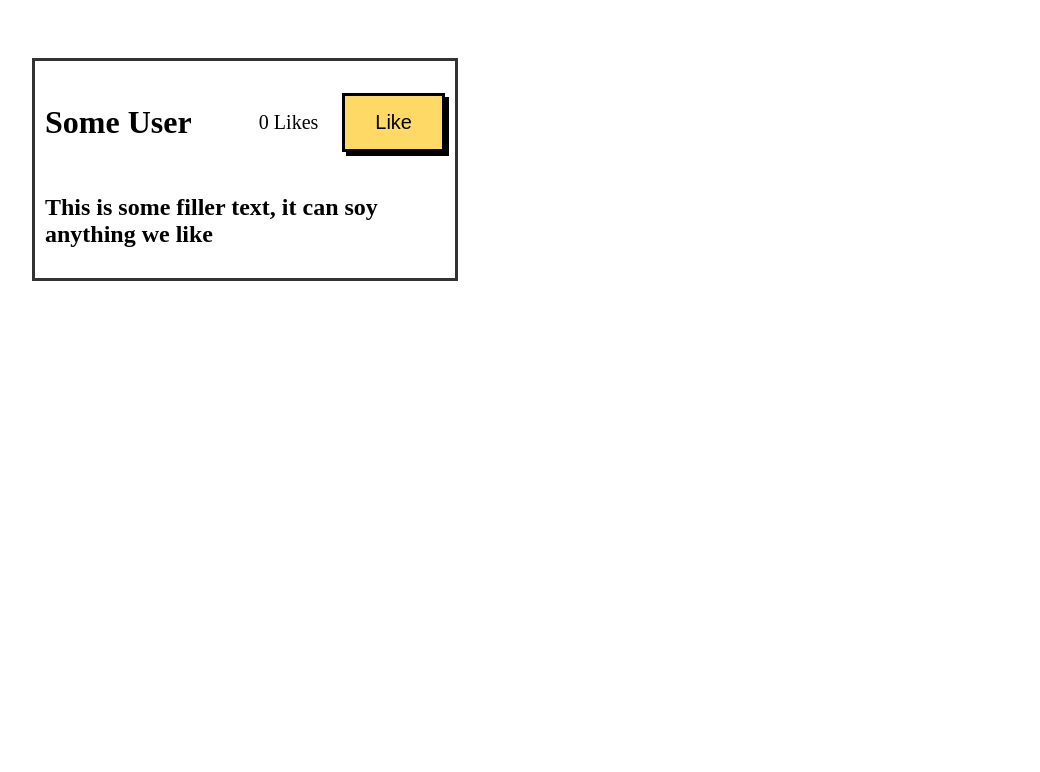
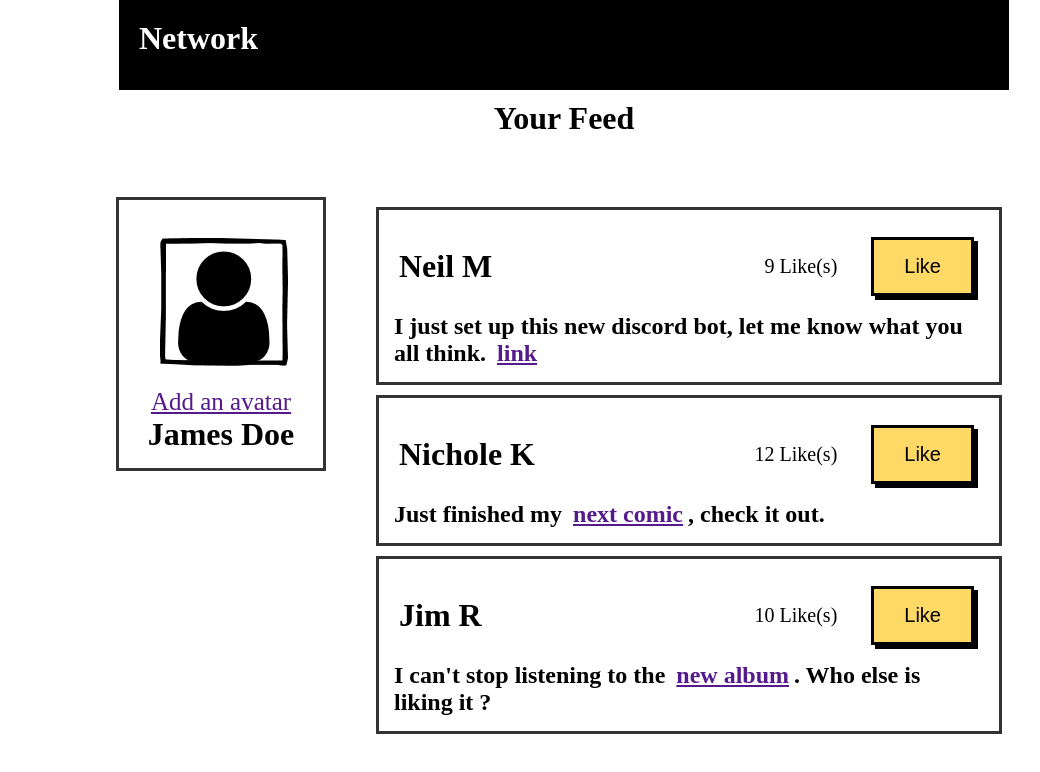
Before and after one commit to FabianCiceia/event-click-like, a plain HTML site: page index.html in a window 1280 px wide. Shown: the whole page, without its empty margins (76-1116 px from the left). Drawn offline with Linux system fonts and the light colour scheme.

Commit message:
agregando varios likes

```diff
--- a/index.html
+++ b/index.html
@@ -8,15 +8,50 @@
     <link rel="stylesheet" href="style.css">
 </head>
 <body>
-    <div class="container">
-        <div class="nav">
-            <h1>Some User</h1>
-            <div>
-                <p id="like">1 Like(s)</p>
-                <button id="like-button" onclick="clickLike(this);">Like</button>
+    <div class="navbar">
+        <h1 class="title">Network</h1>
+        <h1>Your Feed</h1>
+    </div>
+    <div class="body">
+        <div class="sidebar">
+            <div class="perfile">
+                <img src="img/perfil.png" alt="">
+                <a href="">Add an avatar</a>
+                <h1>James Doe</h1>
             </div>
         </div>
-        <h2>This is some filler text, it can soy anything we like</h2>
+        <div class="post">
+            <div class="container">
+                <div class="nav">
+                    <h1>Neil M</h1>
+                    <div>
+                        <p class="like" id="like-1">1 Like(s)</p>
+                        <button class="like-button" id="like-button1" onclick="clickLike1(this);">Like</button>
+                    </div>
+                </div>
+                <h2>I just set up this new discord bot, let me know what you all think. <a href="">link</a></h2>
+            </div>
+            <div class="container">
+                <div class="nav">
+                    <h1>Nichole K</h1>
+                    <div>
+                        <p class="like" id="like-2">1 Like(s)</p>
+                        <button class="like-button" id="like-button2" onclick="clickLike2(this);">Like</button>
+                    </div>
+                </div>
+                <h2>Just finished my <a href="">next comic</a>, check it out.</h2>
+            </div>
+            <div class="container">
+                <div class="nav">
+                    <h1>Jim R</h1>
+                    <div>
+                        <p class="like" id="like-3">1 Like(s)</p>
+                        <button class="like-button" id="like-button3" onclick="clickLike3(this);">Like</button>
+                    </div>
+                </div>
+                <h2>I can't stop listening to the <a href="">new album</a>. Who else is liking it ?</h2>
+            </div>
+        </div>
     </div>
 </body>
 </html>
--- a/script.js
+++ b/script.js
@@ -1,10 +1,34 @@
-textLike = document.querySelector("#like");
-var likes = 0;
-textLike.innerText = likes + " Likes";
+textLike1 = document.querySelector("#like-1");
+textLike2 = document.querySelector("#like-2");
+textLike3 = document.querySelector("#like-3");
 
-buttonLike = document.querySelector("#like-button");
-function clickLike(element){
-    likes+=1;
-    console.log(likes + "Likes");
-    textLike.innerText = likes + " Likes";
+
+var likes1 = 9;
+var likes2 = 12;
+var likes3 = 10;
+
+textLike1.innerText = likes1 + " Like(s)";
+textLike2.innerText = likes2 + " Like(s)";
+textLike3.innerText = likes3 + " Like(s)";
+
+
+
+
+//Funciones al apretar algunos de los botones de like
+buttonLike1 = document.querySelector("#like-button");
+function clickLike1(element){
+    likes1+=1;
+    textLike1.innerText = likes1 + " Like(s)";
 }
+
+buttonLike2 = document.querySelector("#like-button");
+function clickLike2(element){
+    likes2+=1;
+    textLike2.innerText = likes2 + " Like(s)";
+}
+
+buttonLike3 = document.querySelector("#like-button");
+function clickLike3(element){
+    likes3+=1;
+    textLike3.innerText = likes3 + " Like(s)";
+}
--- a/style.css
+++ b/style.css
@@ -1,11 +1,60 @@
+*{
+    padding: 0;
+    margin: 0;
+}
 body{
     display: flex;
-    padding: 50px 100px;
+    flex-direction: column;
+    align-items: center;
+}
+.body{
+    display: flex;
+    padding-top: 50px;
+    align-items: flex-start;
+    justify-content: center;
+}
+.navbar{
+    display: flex;
+    flex-direction: column;
+    align-items: center;
+}
+.navbar  .title{
+    display: block;
+    background-color: #000;
+    width: 850px;
+    margin: 0;
+    height:50px;
+    padding: 20px;
+    color: white;
+}
+.navbar *{
+    padding: 10px;
+}
+.perfile{
+    border: solid #333;
+    padding: 10px;
+    max-width: 400px;
+    display: flex;
+    flex-direction: column;
+    align-items: center;
+    padding: 15px;
+    margin-right: 40px;
+}
+.perfile img{
+    margin: 20px;
+}
+.perfile  a{
+    font-size: 25px;
 }
 .container{
     border: solid #333;
     padding: 10px;
-    max-width: 400px;
+    max-width: 600px;
+    height: auto;
+    margin: 10px;
+}
+.container *{
+    margin: 5px;
 }
 .nav {
     display: flex;
@@ -13,12 +62,12 @@ body{
     align-items: center;
 }
 
-#like{
+.like{
     display: inline-block;
     padding: 20px;
     font-size: 20px;
 }
-#like-button{
+.like-button{
     padding: 15px 30px;
     font-size: 20px;
     background-color: #FFD966;
```
Also changed, not shown: img/perfil.png (added).
